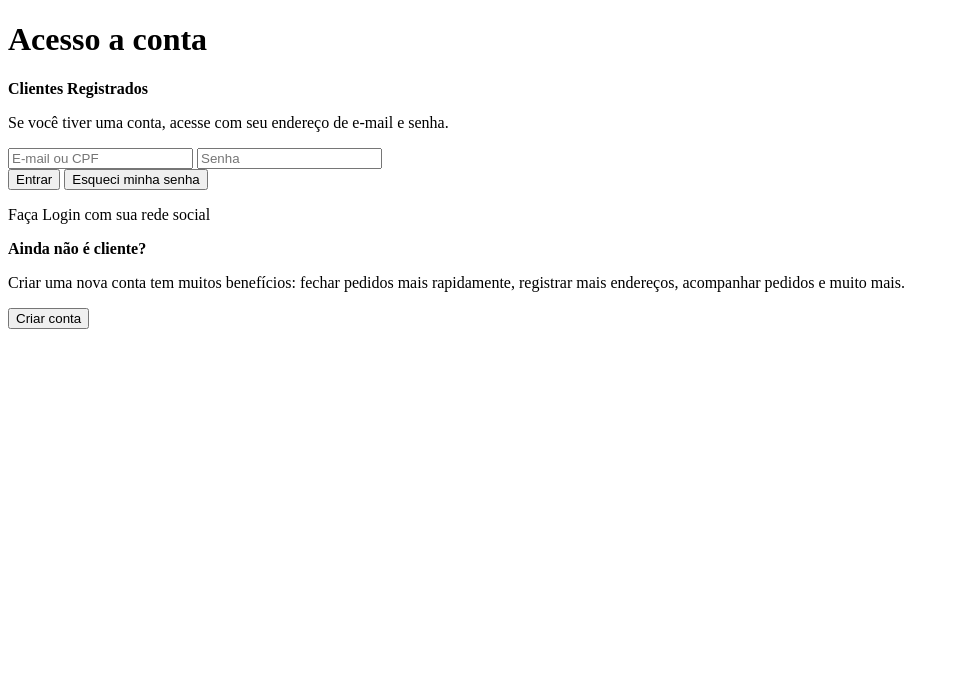
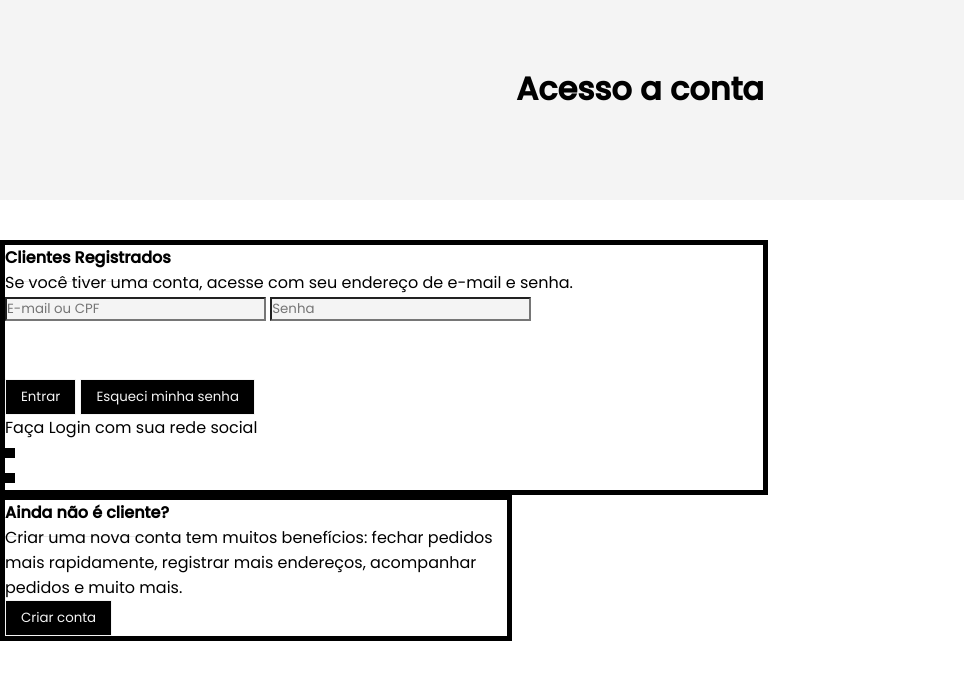
Before and after one commit to Grupo-06-Projeto-Integrador-DH/Projeto-Integrador-Grupo06, a website: page views/login.html in a window 1280 px wide. Shown: the whole page, without its empty margins (0-964 px from the left). Drawn offline with Linux system fonts and the light colour scheme.

Commit message:
Linkando os arquivos

```diff
--- /dev/null
+++ b/public/css/login.css
@@ -0,0 +1,68 @@
+main .acessoPagina {
+    display: flex;
+    padding: 65px 0;
+    margin-bottom: 40px;
+    margin-top: 0;
+    align-items: center;
+    background-color: #f4f4f4;
+    display: flex;
+}
+
+.metadeLogin {
+    display: block;
+    width: 60%;
+    height: 100%;
+    border: 5px black solid;
+    box-sizing: border-box;
+}
+
+.criarConta {
+    width: 40%;
+    height: 100%;
+    border: 5px black solid;
+    box-sizing: border-box;
+}
+
+main .tituloPagina {
+    font-family: "proxima-nova", 'Helvetica Neue', Helvetica, Arial, sans-serif;
+    text-align: center;
+    width: 100vw;
+    height: 40px;
+    margin-bottom: 30px;
+}
+
+main .inputLoginSenha {
+    text-align: center;
+}
+
+main .loginFacebook {
+    height: 120px;
+    width: 120px;
+}
+
+.buttonAcesso {
+    color: #f4f4f4;
+    background: black;
+    border: 1px solid #f4f4f4;
+    display: inline-block;
+    padding: 7px 15px;
+    box-sizing: border-box;
+    vertical-align: middle;
+}
+
+.inputDados {
+    box-sizing: border-box;
+    margin: 0 0 29px;
+}
+
+.textoDados {
+    background-color: #f4f4f4;
+    margin: 0 0 29px;
+}
+
+.temConta {
+    font-weight: 700;
+    border-bottom: 1px solid #e8e8e8;
+    margin-bottom: 15px;
+    padding-bottom: 12px;
+}
--- a/views/login.html
+++ b/views/login.html
@@ -6,7 +6,8 @@
     <meta http-equiv="X-UA-Compatible" content="IE=edge">
     <meta name="viewport" content="width=device-width, initial-scale=1.0">
     <title>Acesso a Conta</title>
-    <link rel="stylesheet" href="/css/geral.css">
+    <link rel="stylesheet" href="/css/style.css">
+    <link rel="stylesheet" href="/css/login.css">
 </head>
 
 <body>
```
Also changed, not shown: public/css/endereco.css (added, +23 -0 lines), views/endereco.html (+2 -1 lines).
